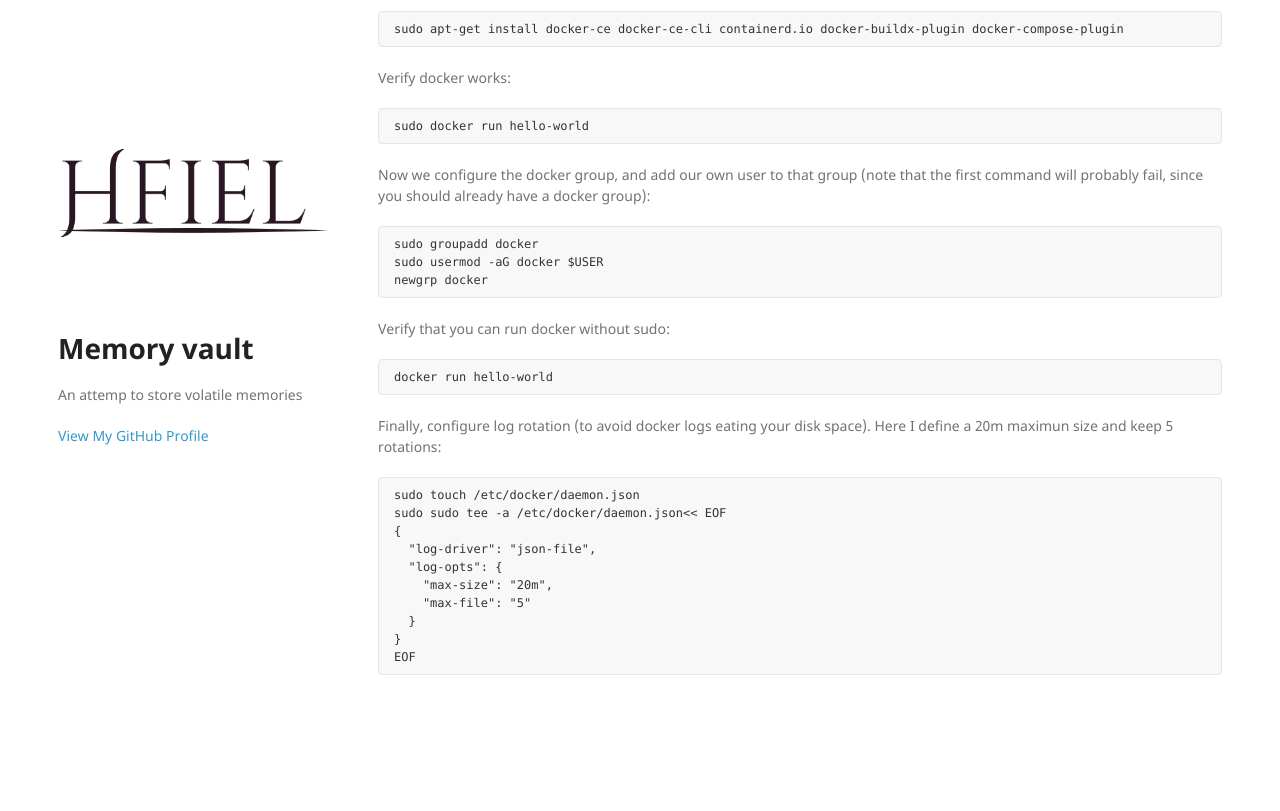
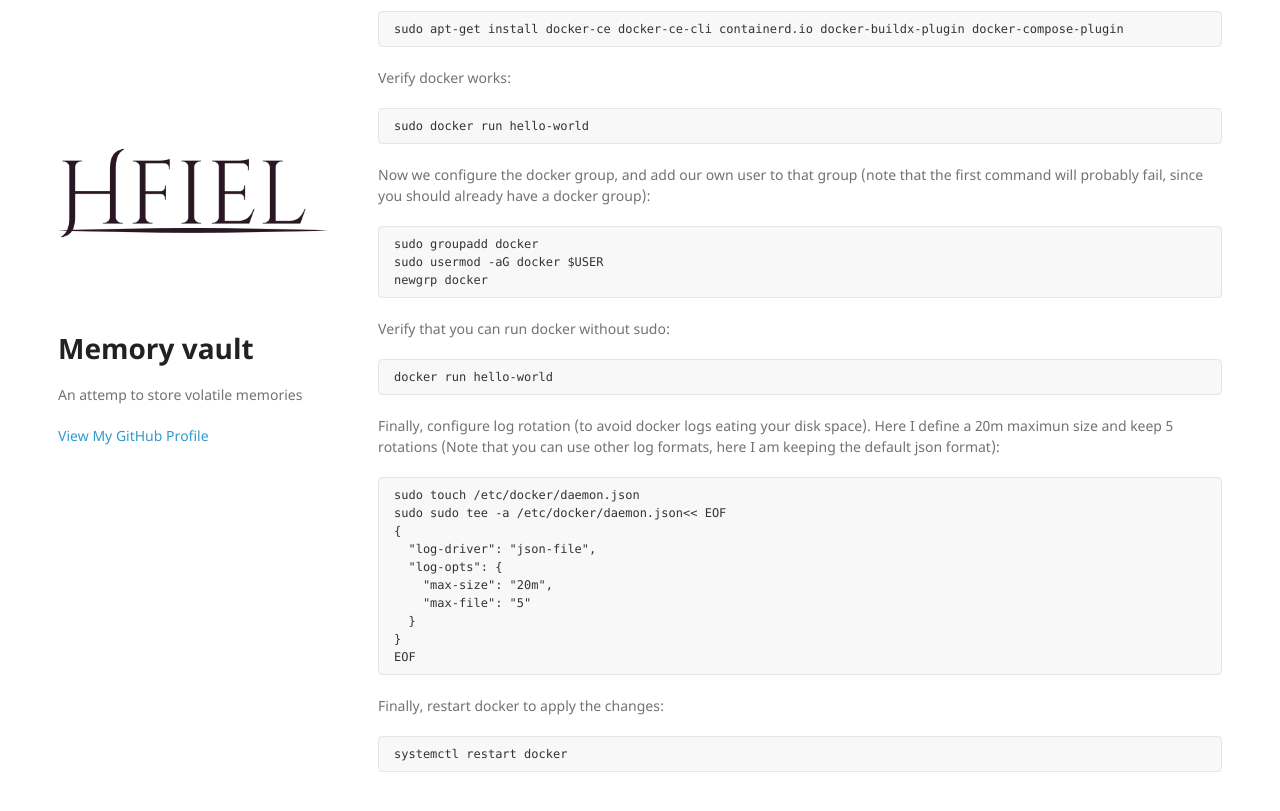
Before and after one commit to hfiel/hfiel.github.io, a Jekyll site: the page built from wiki/ml/rocm_radeon_rx_6700xt.md, in a window 1280 px wide and 900 px high, scrolled down 1180 px. Shown: the top 811 px of the window. Built offline with Jekyll 4.4.1, drawn with Linux system fonts in a browser that asks for light colours; nearby versions of some CDN libraries; our own code applies the rules of GitHub Pages for plain Markdown files.

Commit message:
restart docker

````diff
--- a/wiki/ml/rocm_radeon_rx_6700xt.md
+++ b/wiki/ml/rocm_radeon_rx_6700xt.md
@@ -72,7 +72,7 @@ Verify that you can run docker without sudo:
 docker run hello-world
 ```
 
-Finally, configure log rotation (to avoid docker logs eating your disk space). Here I define a 20m maximun size and keep 5 rotations:
+Finally, configure log rotation (to avoid docker logs eating your disk space). Here I define a 20m maximun size and keep 5 rotations (Note that you can use other log formats, here I am keeping the default json format):
 
 ```
 sudo touch /etc/docker/daemon.json
@@ -86,3 +86,9 @@ sudo sudo tee -a /etc/docker/daemon.json<< EOF
 }
 EOF
 ```
+
+Finally, restart docker to apply the changes:
+
+```
+systemctl restart docker
+```
````
